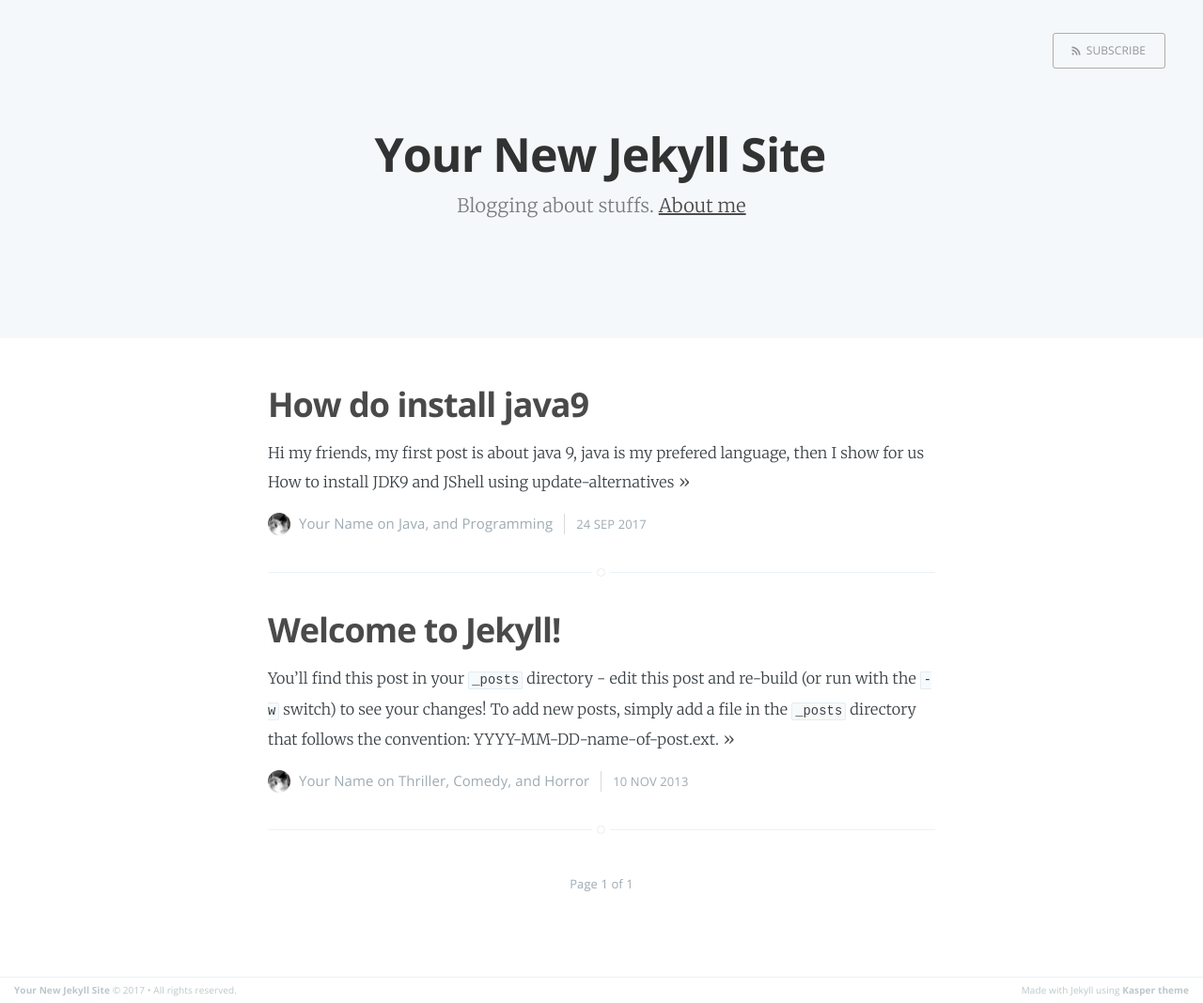
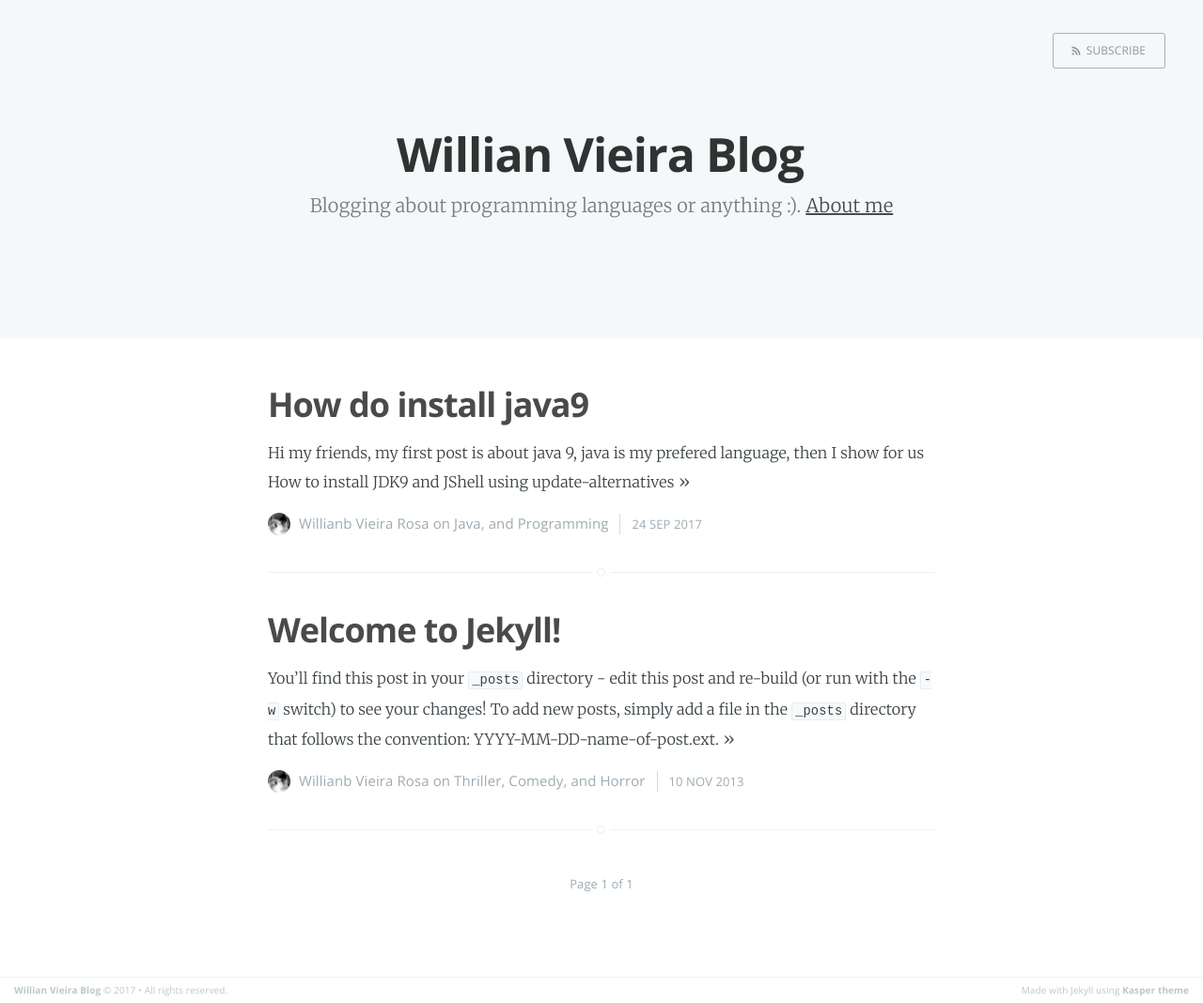
Before and after one commit to willianvieira/willianvieira.github.io, a Jekyll site: the page built from index.html, in a window 1280 px wide. Shown: the whole page at 94% size. Built offline with Jekyll 4.4.1, drawn with Linux system fonts in a browser that asks for light colours; the list of posts is cut into pages by our own code.

Commit message:
Update _config.yml

```diff
--- a/_config.yml
+++ b/_config.yml
@@ -1,16 +1,16 @@
-name: Your New Jekyll Site
-description: Blogging about stuffs
-meta_description: "Your New Jekyll Site, Blogging about stuffs"
+name: Willian Vieira Blog
+description: Blogging about programming languages or anything :)
+meta_description: "Willian Vieira Rosa Programmer, java programmer, programador brasil, java brasil"
 
 markdown: kramdown
 highlighter: pygments
 logo: false
 paginate: 15
 baseurl: /
-domain_name: 'http://yourblog-domain.com'
+domain_name: 'https://willianvieira.github.io'
 google_analytics: 'UA-XXXXXXXX-X'
 gems: [jekyll-paginate]
 
 # Details for the RSS feed generator
-url:            'blog url'
-author:         'Your Name'
+url:            'https://willianvieira.github.io'
+author:         'Willianb Vieira Rosa'
```
